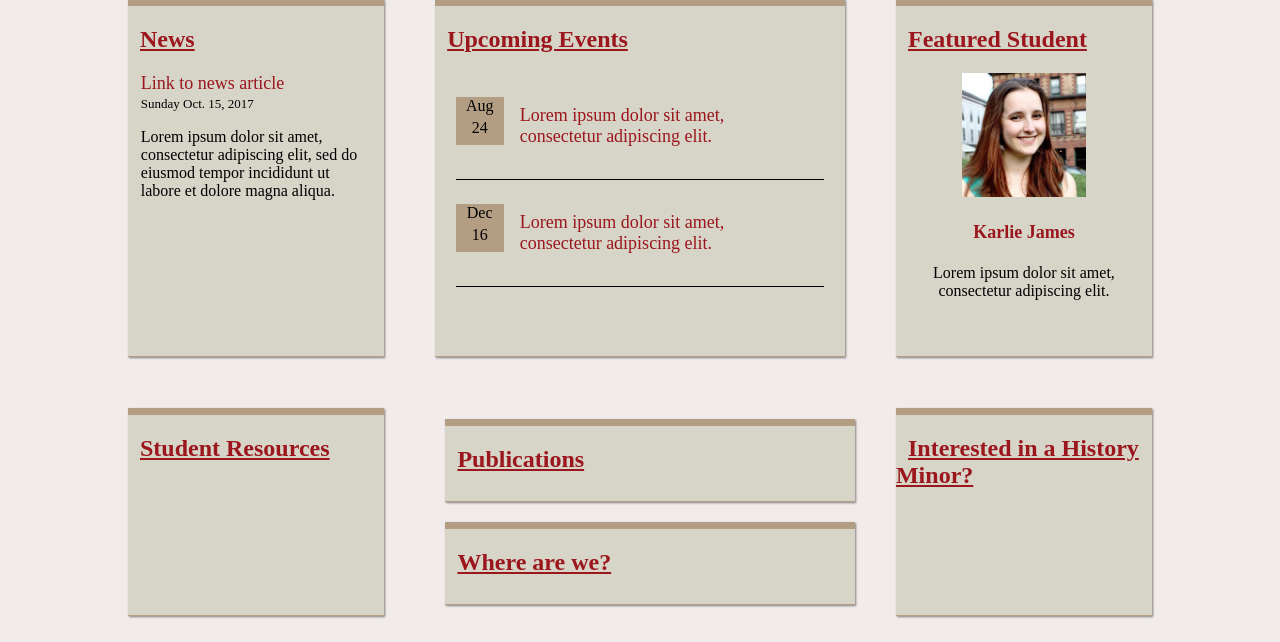
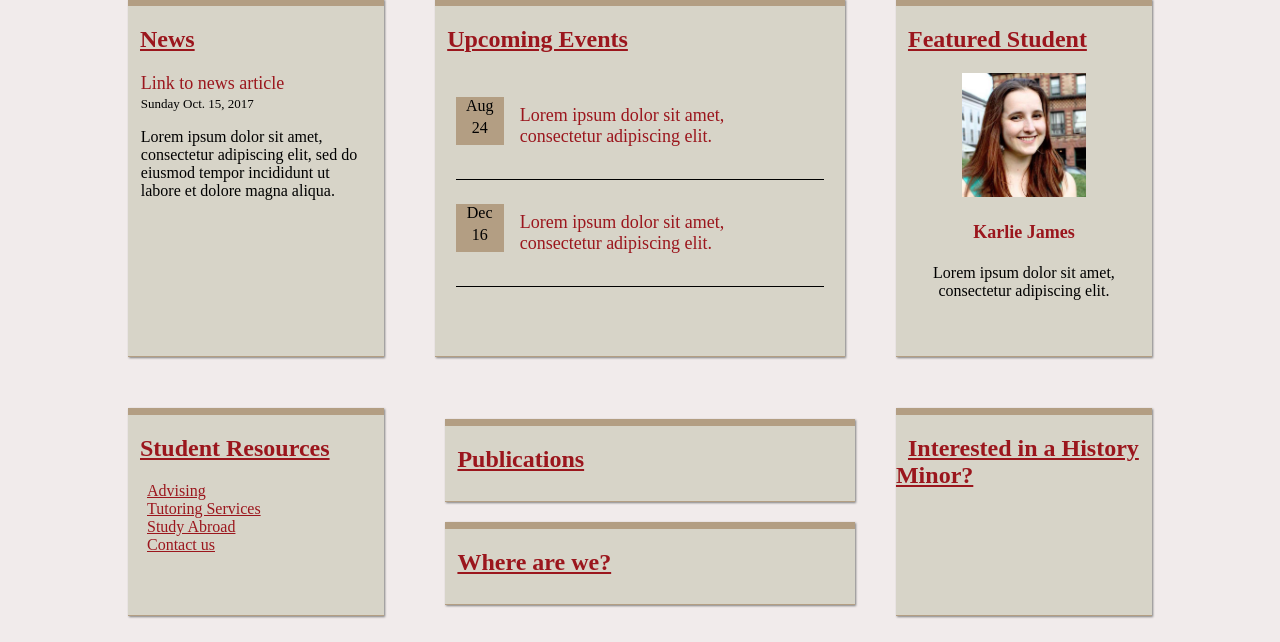
Before and after one commit to CS321TeamTaz/Phase4, a PHP site: page / in a window 1280 px wide. Shown: the part 703-1345 px from the top of the page. Run offline with PHP 8.4, Linux system fonts and the light colour scheme.

Commit message:
Fixed Carousel and added content to homepage

```diff
--- a/css/index.css
+++ b/css/index.css
@@ -124,6 +124,23 @@
     text-align: center;
 }
 
+#resource_list {
+    margin: 16px;
+    padding: 0px;
+    list-style-type: none;
+}
+
+#resource_list li a {
+    font-size-adjust: inherit;
+    color: rgb(155, 22, 29);
+    text-decoration: underline;
+    padding: 3px;
+}
+
+#resource_list li a:hover {
+    color: black;
+}
+
 @media only screen and (max-width:620px) {
     /* For mobile phones: */
     #news_card, #events_card, #featured_person_card,
--- a/index.html
+++ b/index.html
@@ -127,6 +127,12 @@
     <div>
       <div id="student_resources_card" class="generic_card">
           <h2 class="topic_header"><a href="./src/events.html">Student Resources</a></h2>
+          <ul id="resource_list">
+            <li><a href="./src/advising.html">Advising</a></li>
+            <li><a href="./src/tutoring.html">Tutoring Services</a></li>
+            <li><a href="./src/study-abroad.html">Study Abroad</a></li>
+            <li><a href="./src/contact.html">Contact us</a></li>
+          </ul>
       </div>
       <div id="combo_card">
         <div id="publications_card" class="generic_card">
```
